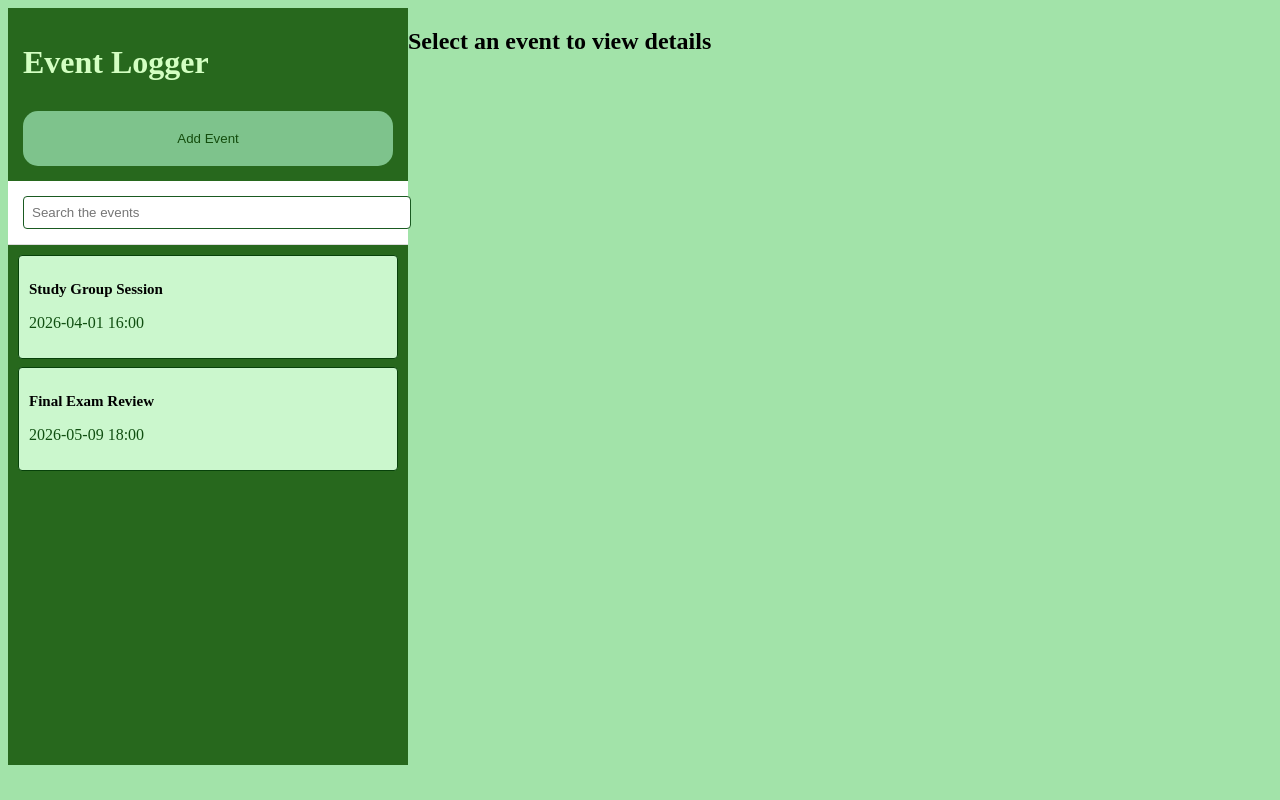
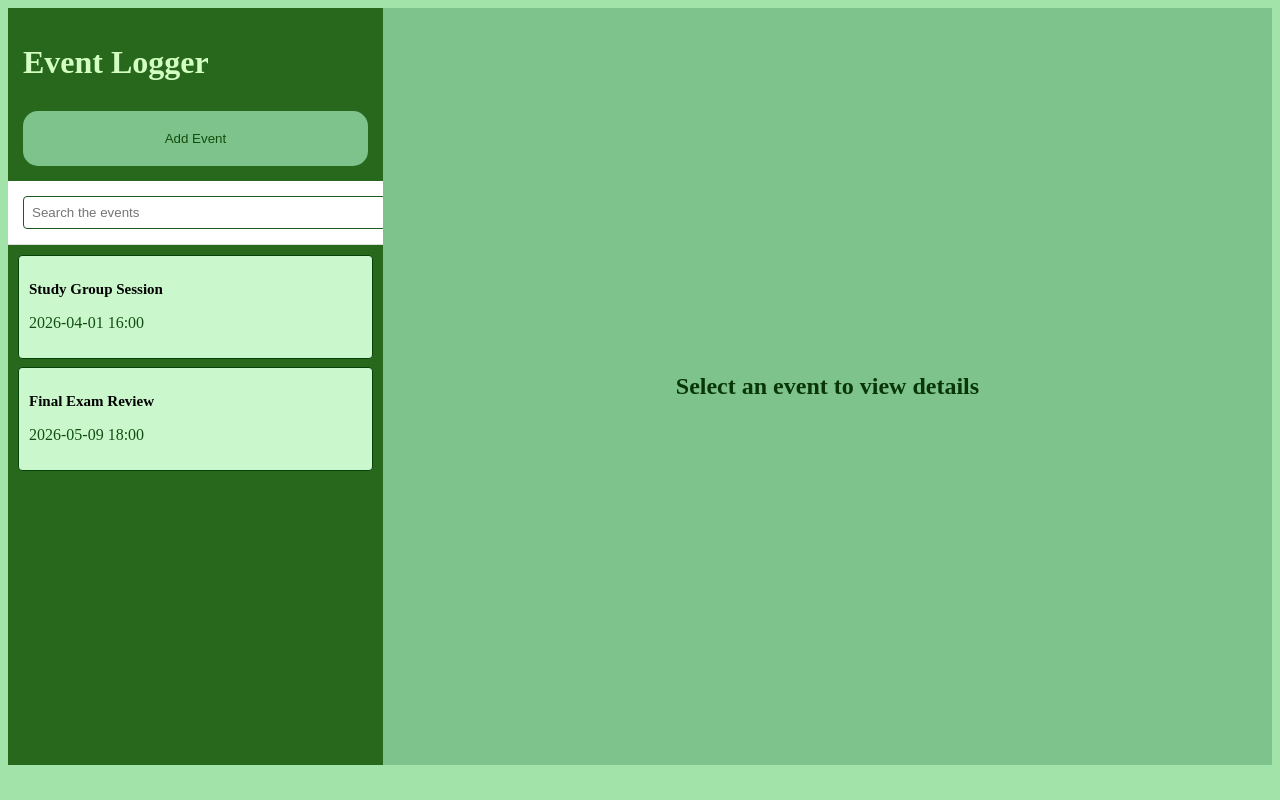
Before and after one commit to arshiadsz/React-Event-Logger, a React (Vite) app: page / in a window 1280 px wide. Built offline with nearby package versions, Linux system fonts and the light colour scheme.

Commit message:
Add event details style

```diff
--- a/src/Components/EventDetails.css
+++ b/src/Components/EventDetails.css
@@ -0,0 +1,32 @@
+.event-details {
+  width: 70%;
+  padding: 30px;
+  background-color: rgb(126, 195, 140);
+}
+
+.empty-state {
+  display: flex;
+  align-items: center;
+  justify-content: center;
+  height: 100%;
+  color: #083509;
+}
+
+.details-content h1 {
+  margin-bottom: 20px;
+  color: #083e0a;
+}
+
+.info p {
+  margin-bottom: 10px;
+  color: #093112;
+}
+
+.description h3 {
+  margin-bottom: 10px;
+  color: #0e4210;
+}
+
+.description p {
+  color: #073414;
+}
```
